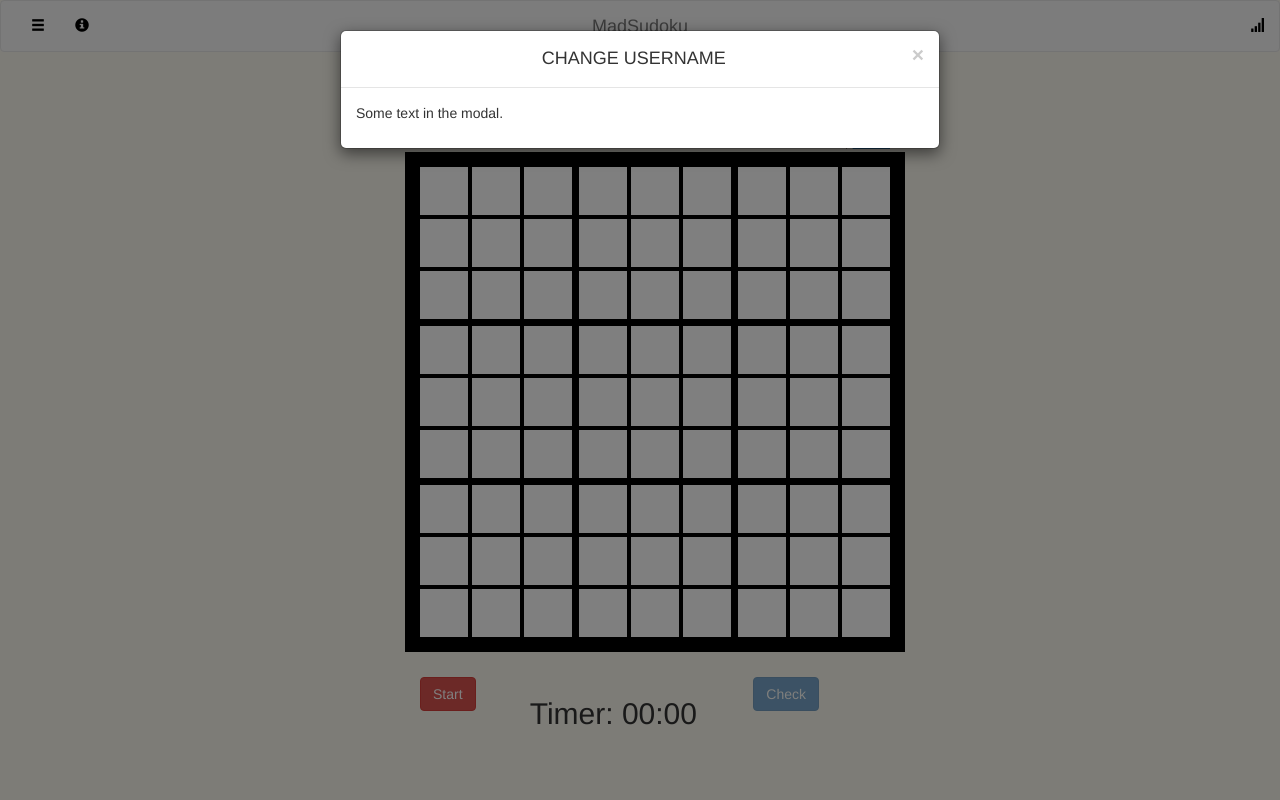
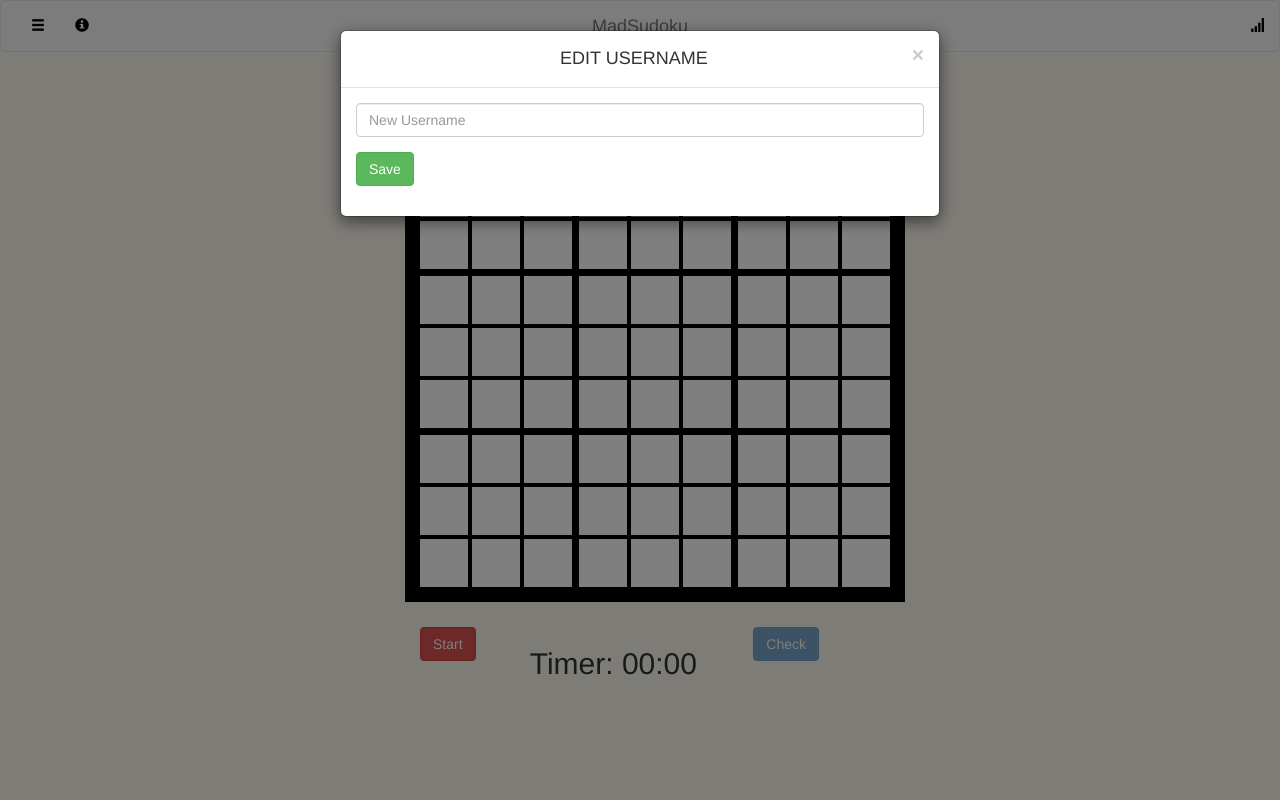
Before and after one commit to AkmalFadlurohman/MadSudoku, a Flask app: page / in a window 1280 px wide, after a click on "Guest". Run offline with Flask 2, Linux system fonts and the light colour scheme; some libraries are stand-ins or nearby versions.

Commit message:
Add edit username function

```diff
--- a/app/templates/base.html
+++ b/app/templates/base.html
@@ -20,6 +20,15 @@
 
 			function displayChallengeTitle(challengeTitle) {
 				document.getElementById("challenge-name").innerHTML = challengeTitle;
+			}
+
+			function updateUsername() {
+				username = $("#username-input").val();
+				if (username == "") {
+					return false;
+				}
+				$("#username-view").text(username);
+				$("#username-modal").modal("hide");
 			}
 		</script>
 		<link rel= "stylesheet" type= "text/css" href= "{{ url_for('static',filename='style.css') }}">
@@ -78,7 +87,7 @@
 				</div>
 			</div>
 		</div>
-		<h1 id="challenge-name" class="display-1 text-center" style="margin-top: 30px;">MadSudoku Challenge</h1>
+		<h1 id="challenge-name" class="display-1 text-center" style="margin-top: 30px;"></h1>
 		<!-- Game board container -->
 		<div class="container">
 			{% block content %}{% endblock %}
--- a/app/templates/index.html
+++ b/app/templates/index.html
@@ -1,7 +1,7 @@
 {% extends "base.html" %}
 {% block content %}
 <div class="row text-right">
-	Hello, <u class="text-primary"><a href="#" id="user-name" data-toggle="modal" data-target="#username-modal">Guest</a></u>
+	Hello, <u class="text-primary"><a href="#" id="username-view" data-toggle="modal" data-target="#username-modal">Guest</a></u>
 </div>
 <div class="game-container">
 	<div class="grid-container">
@@ -36,10 +36,17 @@
 		<div class="modal-content">
 			<div class="modal-header">
 				<button type="button" class="close" data-dismiss="modal">&times;</button>
-				<h4 class="modal-title text-center">CHANGE USERNAME</h4>
+				<h4 class="modal-title text-center">EDIT USERNAME</h4>
 			</div>
 			<div class="modal-body">
-				<p>Some text in the modal.</p>
+				<form role="form" action="#">
+					<div class="form-group">
+						<input id="username-input" type="textarea" class="form-control" placeholder="New Username" required>
+					</div>
+					<div class="form-group">
+						<button class="btn btn-success" onclick="updateUsername()">Save</button>
+					</div>
+				</form>
 			</div>
 		</div>
 	</div>
```
